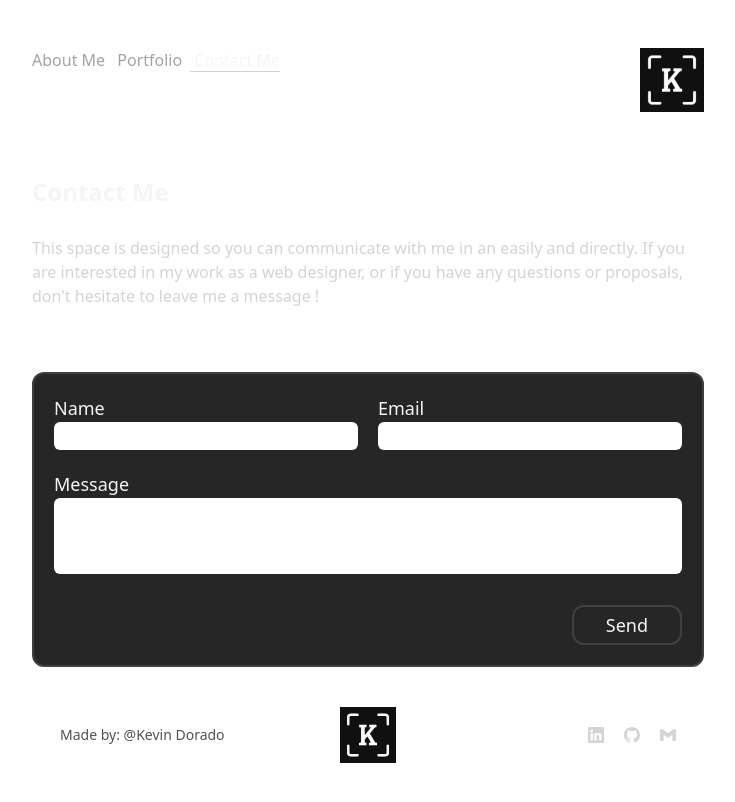
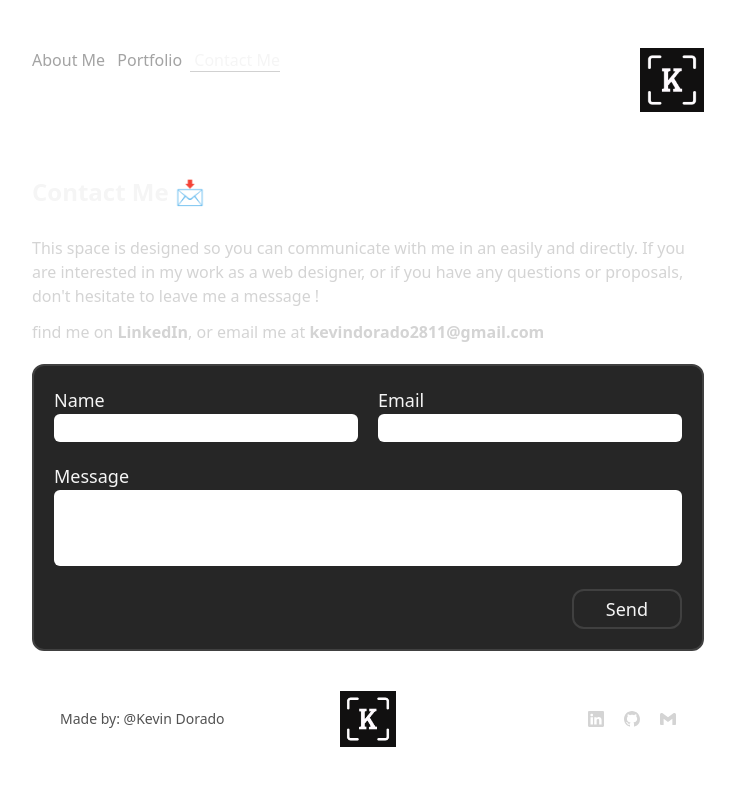
Before and after one commit to kevin-dorado/Porfolio, a React (Vite) app: page /contact-me in a window 1280 px wide. Shown: the whole page, without its empty margins (272-1007 px from the left). Built offline with nearby package versions, Linux system fonts and the light colour scheme.

Commit message:
contact me design

```diff
--- a/src/pages/contact me/ContactMe.jsx
+++ b/src/pages/contact me/ContactMe.jsx
@@ -4,10 +4,11 @@ export const ContactMe = () =>{
 
             <section className="mt-16">
                 <h1  className="text-neutral-100 text-2xl
-                mb-7 font-semibold" > Contact Me </h1>
+                mb-7 font-semibold" > Contact Me 📩 </h1>
                 <p className="text-neutral-300">This space is designed so you can communicate with me in an easily and directly. If you are interested in my work as a web designer, or if you have any questions or proposals, don't hesitate to leave me a message !</p>
+                <p  className="text-neutral-300 mt-3">find me on <a href="https://www.linkedin.com/in/kevin-dorado-64677a25b/" target="blank" ><strong>LinkedIn</strong></a>, or email me at <strong>kevindorado2811@gmail.com</strong></p>
             </section>
-            <section className="mt-16">
+            <section className="mt-5">
                 <div className="md:w-full text-lg text-neutral-100 bg-neutral-800 border-2  border-neutral-700 rounded-xl p-3 ">
                     <form className="m-2" action="">
                         <div className="flex justify-between">
@@ -25,7 +26,7 @@ export const ContactMe = () =>{
                             <textarea  className="resize-none w-full pb-5 rounded-md  px-2 text-neutral-800 " type="text" />
                         </div>
 
-                        <div className="flex justify-end mt-6">
+                        <div className="flex justify-end mt-4">
                             <button className=" p-1 px-8 text-neutral-100 bg-neutral-800 hover:bg-[#111010] border-2  border-neutral-700 rounded-xl ">
                             Send
                             </button>
```
